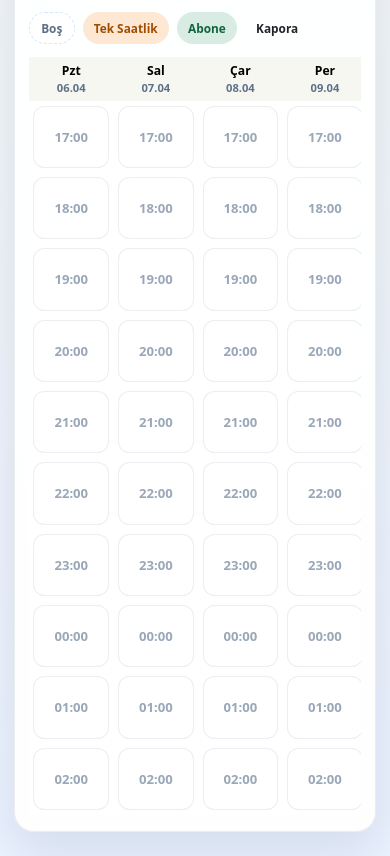
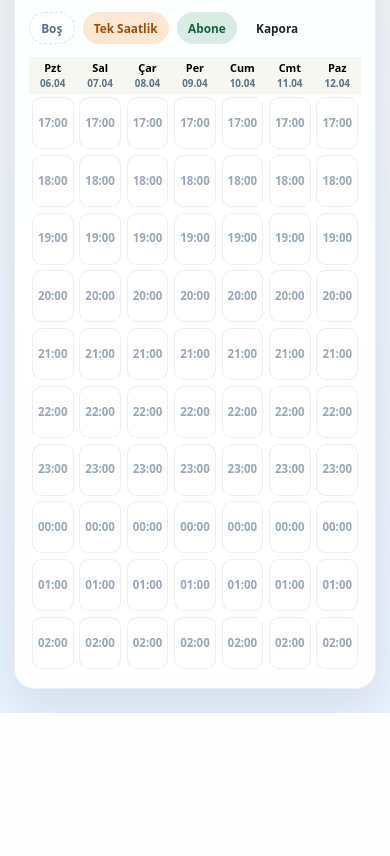
Before and after one commit to ysfkcbs/SahaTakvim, a Flask app: page /calendar/weekly in a window 390 px wide. Shown: the part 509-1365 px from the top of the page. After the commit the page ends 1222 px from the top, so only its background shows below. Run offline with Flask 3, Linux system fonts and the light colour scheme; the visitor is signed in with stand-in values (Sample User, id 1); data that the repository does not hold is empty.

Commit message:
Fit full week grid into mobile calendar view

```diff
--- a/app/static/css/style.css
+++ b/app/static/css/style.css
@@ -1049,18 +1049,20 @@ body.is-standalone .app-navbar {
 }
 
 .mobile-weekly-grid-shell {
-  overflow-x: auto;
+  overflow-x: hidden;
   padding-bottom: 0.15rem;
 }
 
 .mobile-weekly-grid-table {
-  min-width: 40rem;
+  width: 100%;
+  min-width: 0;
   table-layout: fixed;
 }
 
 .mobile-weekly-grid-table th,
 .mobile-weekly-grid-table td {
-  padding: 0.28rem;
+  width: calc(100% / 7);
+  padding: 0.18rem;
   text-align: center;
   vertical-align: middle;
   border: 0;
@@ -1095,11 +1097,11 @@ body.is-standalone .app-navbar {
   place-items: center;
   gap: 0.08rem;
   width: 100%;
-  min-width: 4.9rem;
-  min-height: 4.4rem;
-  padding: 0.45rem 0.3rem;
+  min-width: 0;
+  min-height: 3.7rem;
+  padding: 0.35rem 0.18rem;
   border: 1px solid rgba(22, 46, 84, 0.08);
-  border-radius: 0.8rem;
+  border-radius: 0.72rem;
   background: rgba(255, 255, 255, 0.98);
 }
 
@@ -1119,13 +1121,13 @@ body.is-standalone .app-navbar {
 }
 
 .mobile-week-slot-time {
-  font-size: 0.9rem;
+  font-size: 0.78rem;
   font-weight: 800;
   line-height: 1.1;
 }
 
 .mobile-week-slot-meta {
-  font-size: 0.72rem;
+  font-size: 0.62rem;
   font-weight: 700;
   line-height: 1.1;
   color: var(--app-text-soft);
@@ -1804,20 +1806,29 @@ body.is-standalone .app-navbar {
   }
 
   .mobile-weekly-grid-table {
-    min-width: 37rem;
+    width: 100%;
   }
 
   .mobile-week-slot {
-    min-width: 4.35rem;
-    min-height: 3.9rem;
-    border-radius: 0.72rem;
+    min-width: 0;
+    min-height: 3.25rem;
+    padding: 0.28rem 0.12rem;
+    border-radius: 0.62rem;
   }
 
   .mobile-week-slot-time {
-    font-size: 0.82rem;
+    font-size: 0.72rem;
   }
 
   .mobile-week-slot-meta {
+    font-size: 0.58rem;
+  }
+
+  .mobile-weekday-label {
     font-size: 0.68rem;
   }
-}
+
+  .mobile-weekday-date {
+    font-size: 0.62rem;
+  }
+}
```
